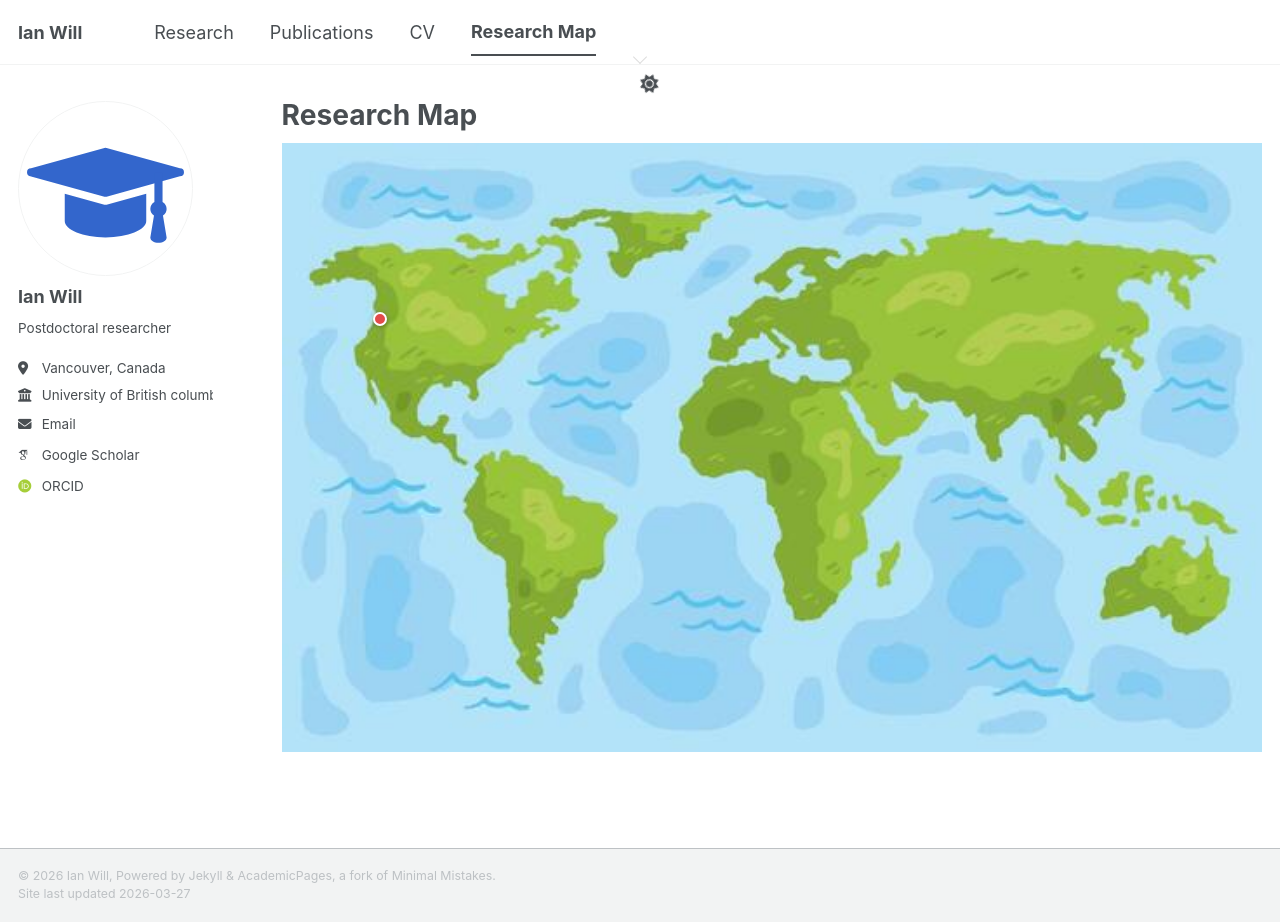
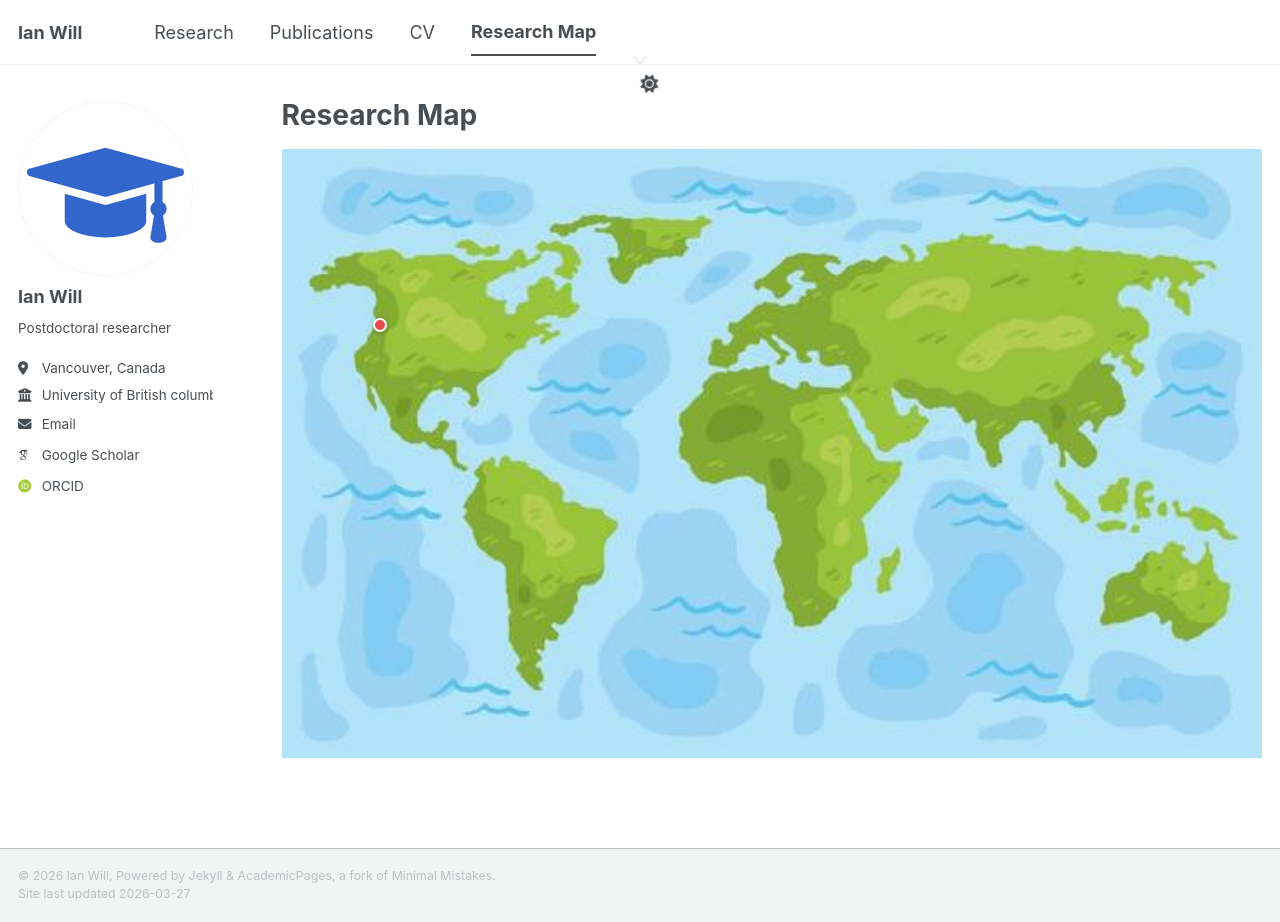
Before and after one commit to igwill/igwill.github.io, a Jekyll site: the page built from _pages/researchmap.md, in a window 1280 px wide and 922 px high. Built offline with Jekyll 4.4.1, drawn with Linux system fonts in a browser that asks for light colours; some web fonts are replaced; a script bundle is joined from its source files by our own code; library files that are not in the unit come from our copies.

Commit message:
map fixess

```diff
--- a/_includes/researchmap.html
+++ b/_includes/researchmap.html
@@ -1,5 +1,12 @@
 <style>
-.map-wrap { position: relative; display: block; width: 100%; }
+  .map-wrap {
+    position: relative;
+    display: block;
+    width: 100%;
+    clear: both; /* This prevents the map from 'floating' up into the header space */
+    margin-top: 20px;
+  }
+/* old line 2: .map-wrap { position: relative; display: block; width: 100%; }
 
 /* Your background map image */
 .map-wrap img.basemap { width: 100%; display: block; }
--- a/assets/css/main.scss
+++ b/assets/css/main.scss
@@ -41,15 +41,14 @@
     "vendor/font-awesome/solid",
     "vendor/font-awesome/brands"
 ;
-/* Fix for dark mode toggle shifting on the map page */
+/* Fix for dark mode toggle shifting */
+.greedy-nav .search-toggle,
 .greedy-nav .nav-selector {
-  z-index: 2000 !important; /* Keep it above Leaflet (default 1000) */
-  display: flex;
-  align-items: center;
+  display: flex !important;
+  align-items: center !important;
+  vertical-align: middle !important;
 }
 
-#map {
-  /* Prevent the map from expanding and pushing the header */
-  margin-top: 20px;
-  clear: both;
+.greedy-nav {
+  overflow: visible !important; /* Prevents the icon from being 'pushed' out of view */
 }
```
